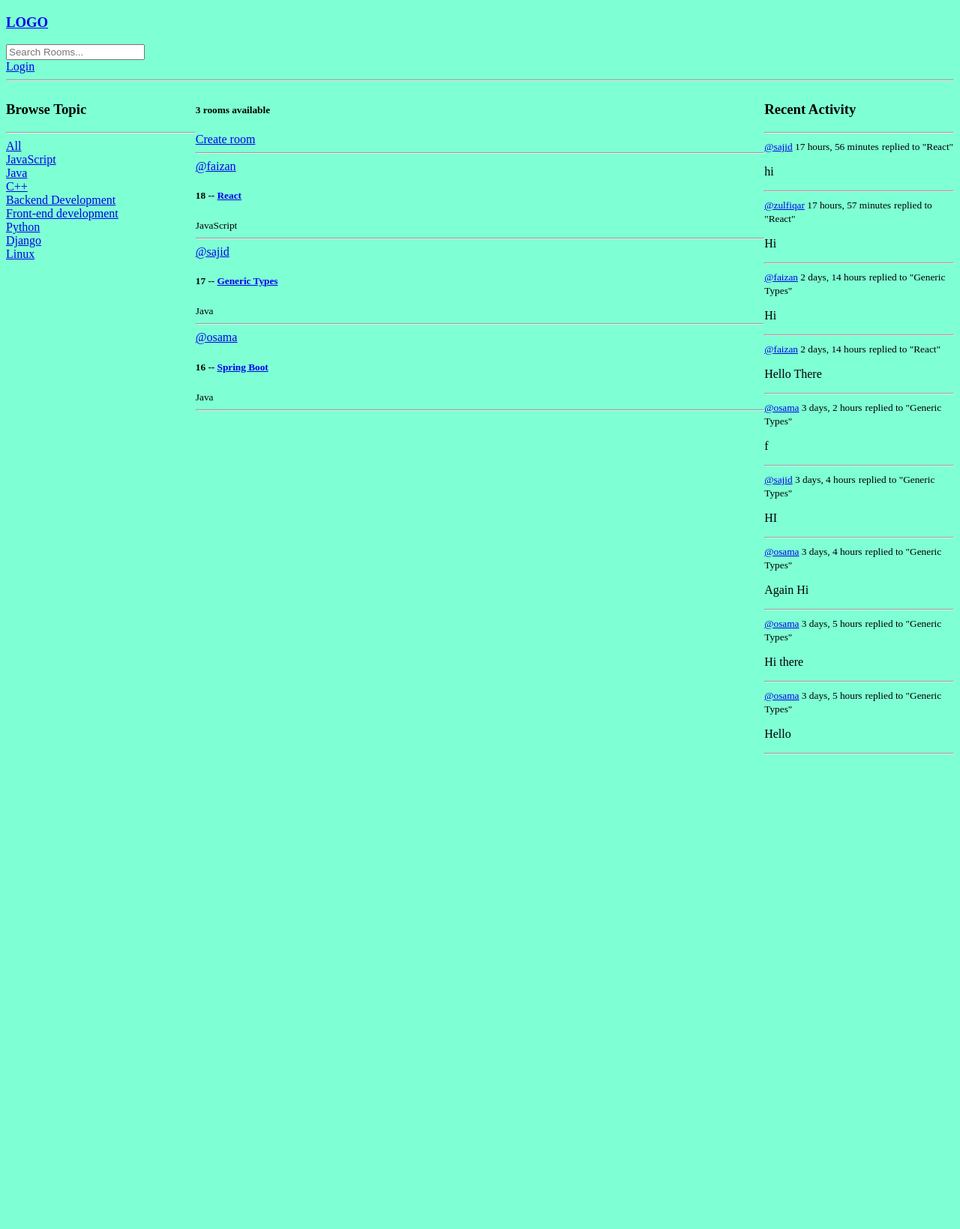
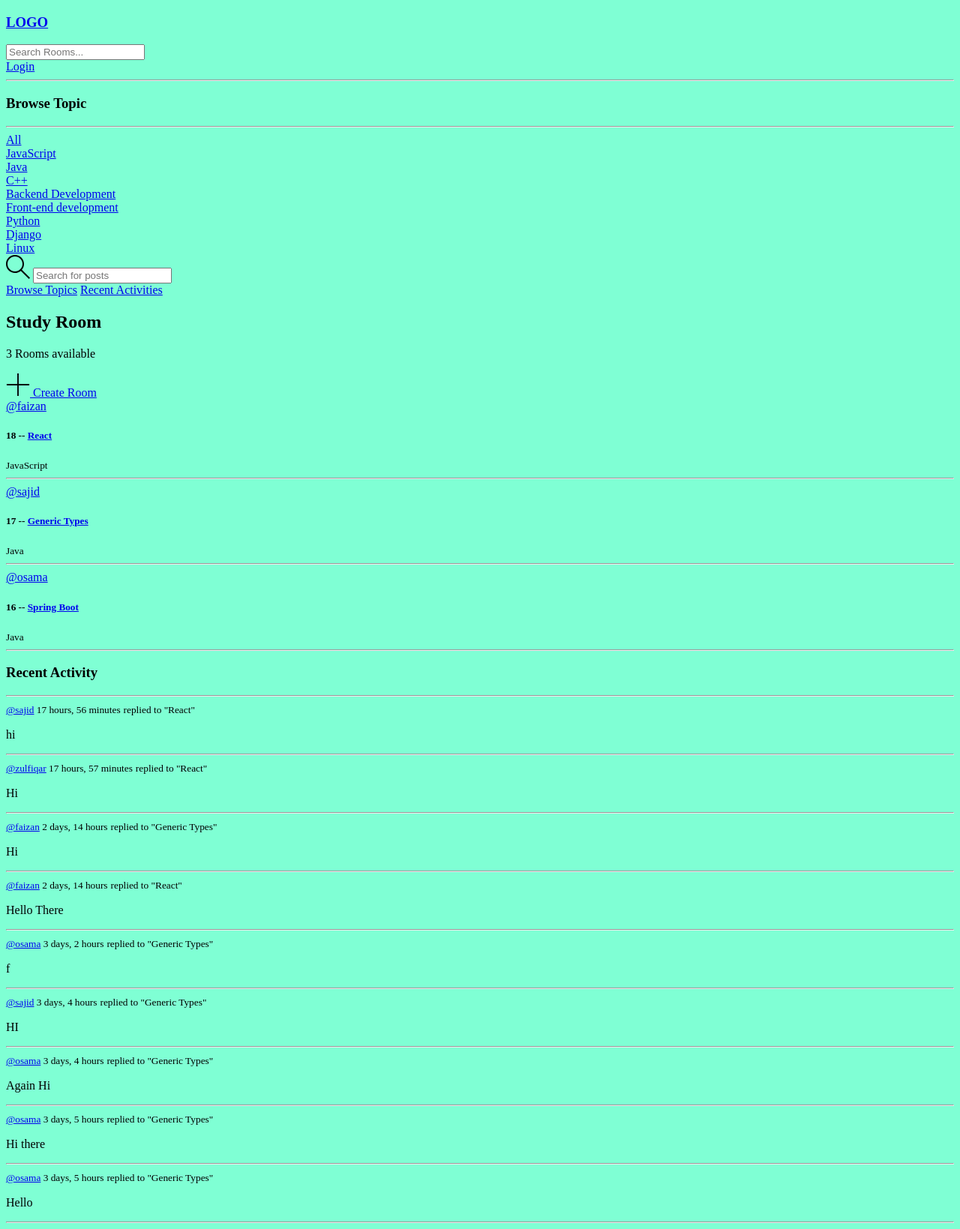
Before and after one commit to osamabinazam/StudyBud, a Django app: page / in a window 1280 px wide. Shown: the whole page at 75% size. Before the commit the page ends 1006 px from the top, so only its background shows below. Run offline with Django 4.2, Linux system fonts and the light colour scheme; data comes from the database, SQL or seed files in the repository.

Commit message:
Customized home template with theme

```diff
--- a/base/templates/base/home.html
+++ b/base/templates/base/home.html
@@ -1,49 +1,59 @@
 
-{% extends 'main.html' %}
 {% load static %}
+{% include 'main.html' %}
+
 {% block content %}
-    {% comment %} <h1>
-        Home Template
-    </h1> {% endcomment %}
+<main class="layout layout--3">
+  <div class="container">
 
+    <!-- Topics Start -->
+    {% include 'base/topic_component.html'%}
 
-<!-- Inline CSS -->
-<!-- <style>
-    .home-container{
-        display: grid;
-        grid-template-columns: 1fr 3fr 1fr;
-    }
-</style> -->
+    <!-- Topics End -->
 
-<!-- Include the CSS file in HTML template -->
-<!-- <link rel="stylesheet" type="text/css" href="{% static 'styles/main.css' %}"> -->
+    <!-- Room List Start -->
+    <div class="roomList">
+      <div class="mobile-menu">
+        <form class="header__search">
+          <label>
+            <svg version="1.1" xmlns="http://www.w3.org/2000/svg" width="32" height="32" viewBox="0 0 32 32">
+              <title>search</title>
+              <path
+                d="M32 30.586l-10.845-10.845c1.771-2.092 2.845-4.791 2.845-7.741 0-6.617-5.383-12-12-12s-12 5.383-12 12c0 6.617 5.383 12 12 12 2.949 0 5.649-1.074 7.741-2.845l10.845 10.845 1.414-1.414zM12 22c-5.514 0-10-4.486-10-10s4.486-10 10-10c5.514 0 10 4.486 10 10s-4.486 10-10 10z"
+              ></path>
+            </svg>
+            <input placeholder="Search for posts" />
+          </label>
+        </form>
+        <div class="mobile-menuItems">
+          <a class="btn btn--main btn--pill" href="#">Browse Topics</a>
+          <a class="btn btn--main btn--pill" href="#">Recent Activities</a>
+        </div>
+      </div>
+      <div class="roomList__header">
+        <div>
+          <h2>Study Room</h2>
+          <p>{{room_count}} Rooms available</p>
+        </div>
+        <a class="btn btn--main" href="create-room.html">
+          <svg version="1.1" xmlns="http://www.w3.org/2000/svg" width="32" height="32" viewBox="0 0 32 32">
+            <title>add</title>
+            <path
+              d="M16.943 0.943h-1.885v14.115h-14.115v1.885h14.115v14.115h1.885v-14.115h14.115v-1.885h-14.115v-14.115z"
+            ></path>
+          </svg>
+          Create Room
+        </a>
+      </div>
 
-<div class="home-container">
-    <div>
-        <!-- Embedding Topic component -->
-        {% include 'base/topic_component.html'%}
+      {% include 'base/feed_component.html' %}
     </div>
+    <!-- Room List End -->
 
-    <!-- Center Column -->
-    <div>
+    <!-- Activities Start -->
+    {% include 'base/activity_component.html' %}
+    <!-- Activities End -->
+  </div>
+</main>
 
-        <!-- Creating Feed -->
-        <h5>{{room_count}} rooms available</h5>
-
-        <a href="{% url 'create-room' %}">Create room</a> <br><hr>
-        <!-- <div>
-        {% comment %} Bootstrap form {% endcomment %}
-        <div>
-            <a href="">Create Bootstrap Form</a>
-        </div> <br><hr> -->
-        {% include 'base/feed_component.html' %}
-    </div>
-    <!-- Right Column -->
-    <!-- Activity Field -->
-    <div>
-        <!-- Embedding activity component -->
-        {% include 'base/activity_component.html' %}
-
-    </div>
-</div
 {% endblock content %}
```
